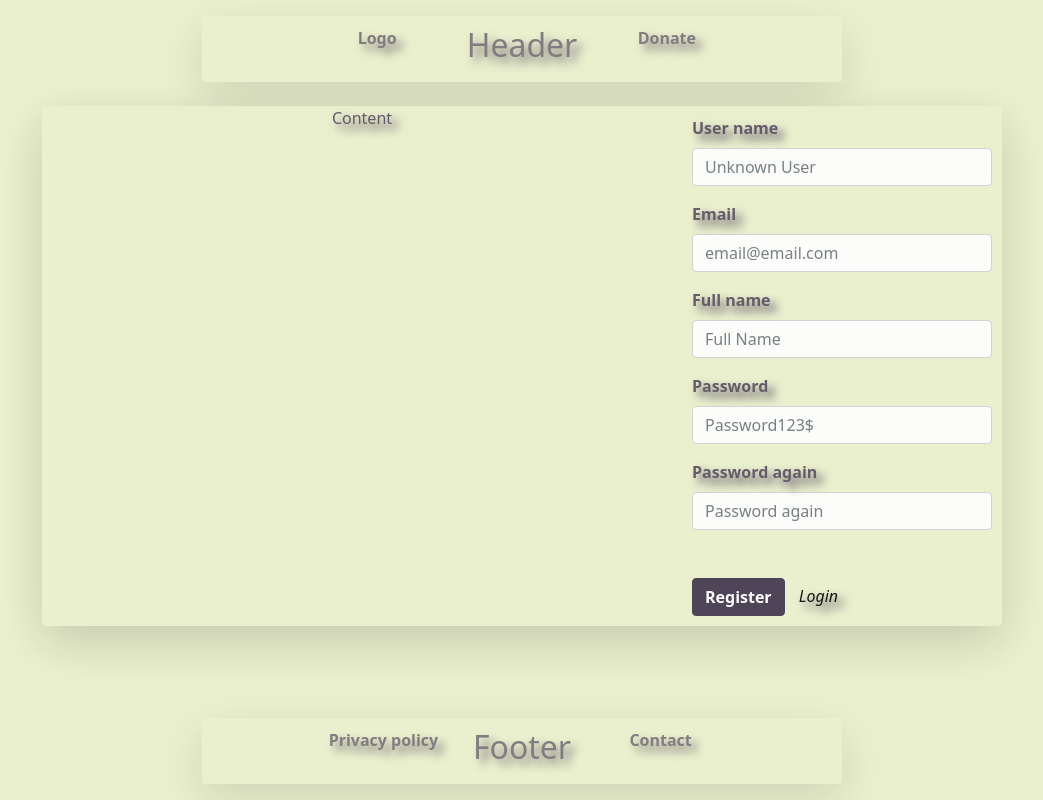
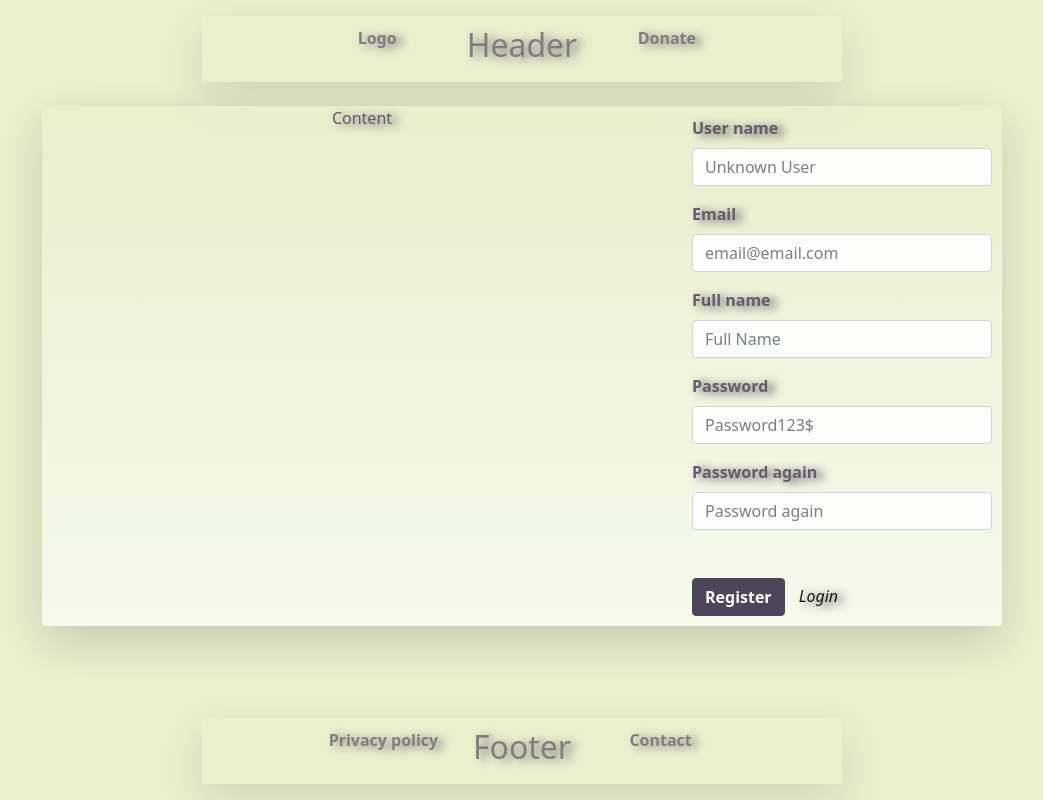
Before and after one commit to PapD1020/IKT_PapDaniel2021, a PHP site: page /index.php?id=reg in a window 1280 px wide. Shown: the whole page, without its empty margins (118-1161 px from the left). Run offline with PHP 8.4, Linux system fonts and the light colour scheme.

Commit message:
playing with colors and text shadows

```diff
--- a/Kozos_orai_munka_1/index.php
+++ b/Kozos_orai_munka_1/index.php
@@ -14,7 +14,7 @@
     <title>KOM1 - Front page</title>
 </head>
 <body>
-    <div class="container header_footer_color w-50 shadow-lg rounded mt-3">
+    <div class="container header_footer_color w-50 shadow-lg rounded-lg mt-3">
         <div class="row justify-content-md-center text_color1 bold_style to_center padding10">
             <div class="col col-lg-3">
                 Logo
@@ -47,7 +47,7 @@
         </div>
     </div>
 
-    <div class="container header_footer_color w-50 fixed-bottom rounded shadow-lg mb-3">
+    <div class="container header_footer_color w-50 fixed-bottom rounded-lg shadow-lg mb-3">
         <div class="row justify-content-md-center text_color1 bold_style to_center padding10">
             <div class="col col-lg-3">
                 Privacy policy
--- a/Kozos_orai_munka_1/my_css/my_style.css
+++ b/Kozos_orai_munka_1/my_css/my_style.css
@@ -12,13 +12,13 @@ body{
 .content_color{
    /* background-color: #7d8491;
     opacity: 0.7;*/
-    background-color: #eaf0ce;
+    background-image: linear-gradient(#eaf0ce, #f8faef);
     opacity: 0.9;
 }
 
 .text_color1{
     color: #574b60;
-	text-shadow: 6px 6px 10px #3f334d;
+	text-shadow: 6px 2px 10px #3f334d;
 }
 
 .text_color2{
--- a/Kozos_orai_munka_1/reg.php
+++ b/Kozos_orai_munka_1/reg.php
@@ -52,7 +52,7 @@
     };
 
     var style_ok = {
-        color: "lime",
+        color: "#41c300",
         fontWeight: "bold"
     };
 </script>
```
